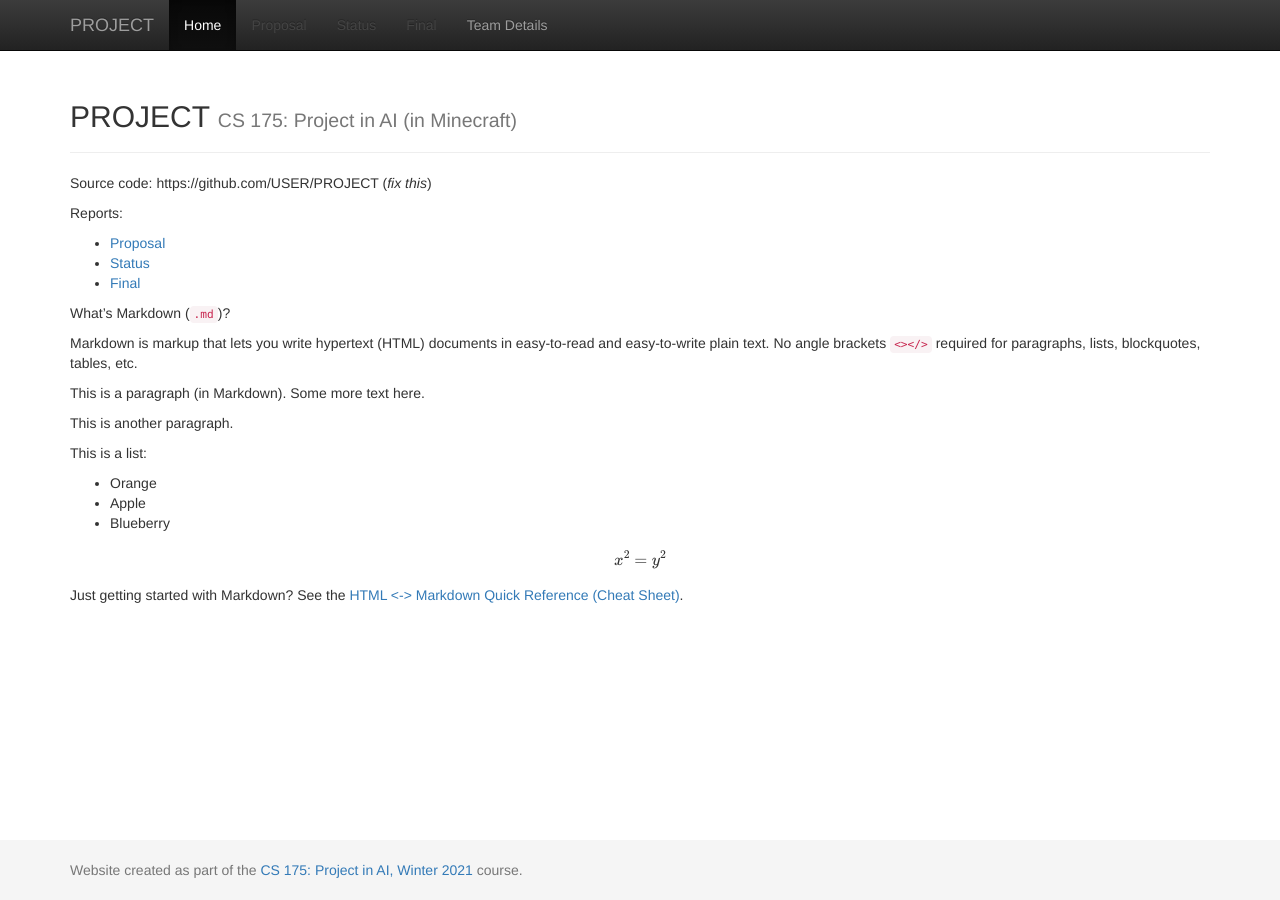
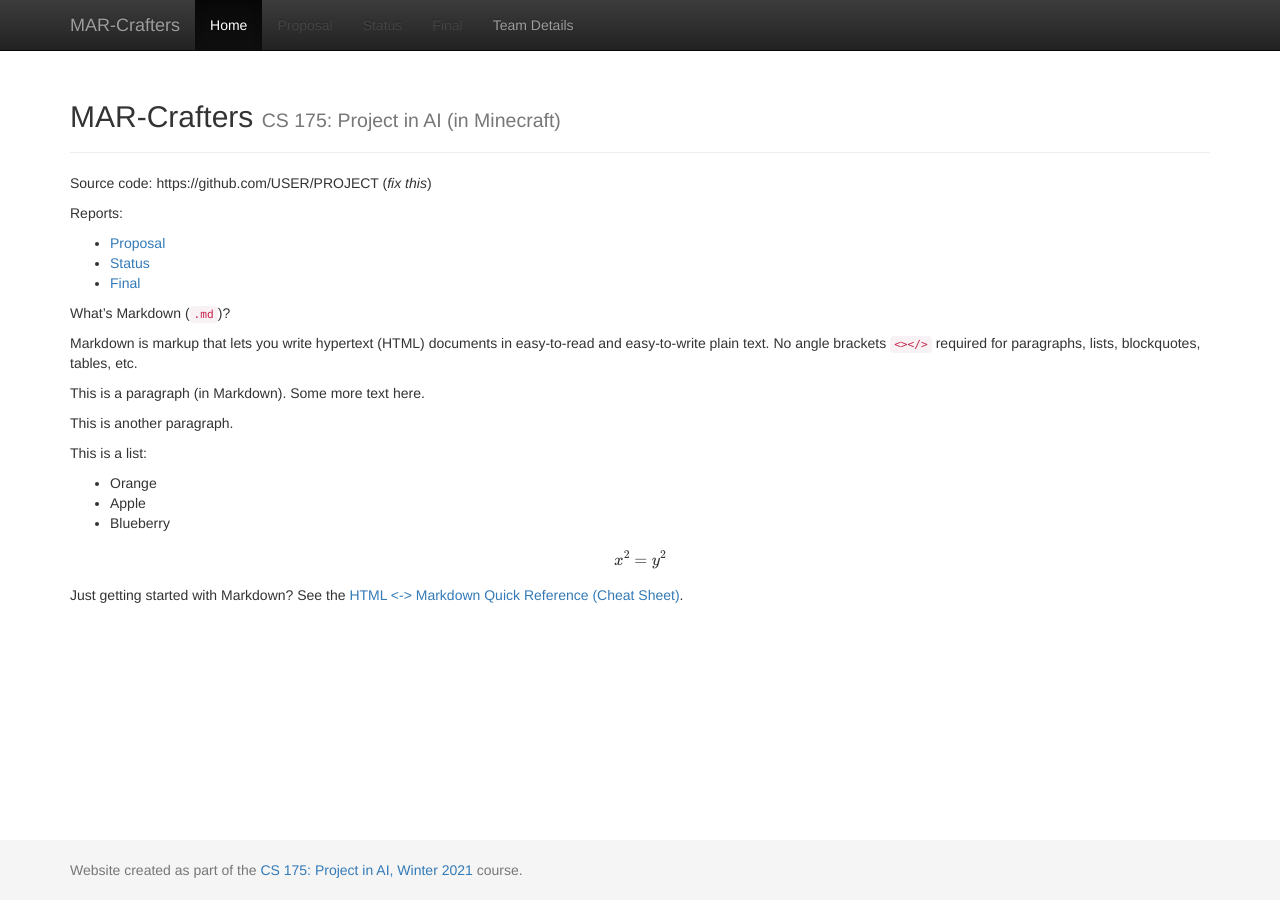
Before and after one commit to maxxdoan/DangerDungeon, a Jekyll site: the page built from docs/index.md, in a window 1280 px wide. Built offline with Jekyll 4.4.1, drawn with Linux system fonts in a browser that asks for light colours; formulas are drawn with MathJax 3.

Commit message:
Update _config.yml
Update project name

```diff
--- a/docs/_config.yml
+++ b/docs/_config.yml
@@ -1,7 +1,7 @@
 ###########
 # site.title
 
-title:    'PROJECT'
+title:    'MAR-Crafters'
 subtitle: 'CS 175: Project in AI (in Minecraft)'
 
 
```
